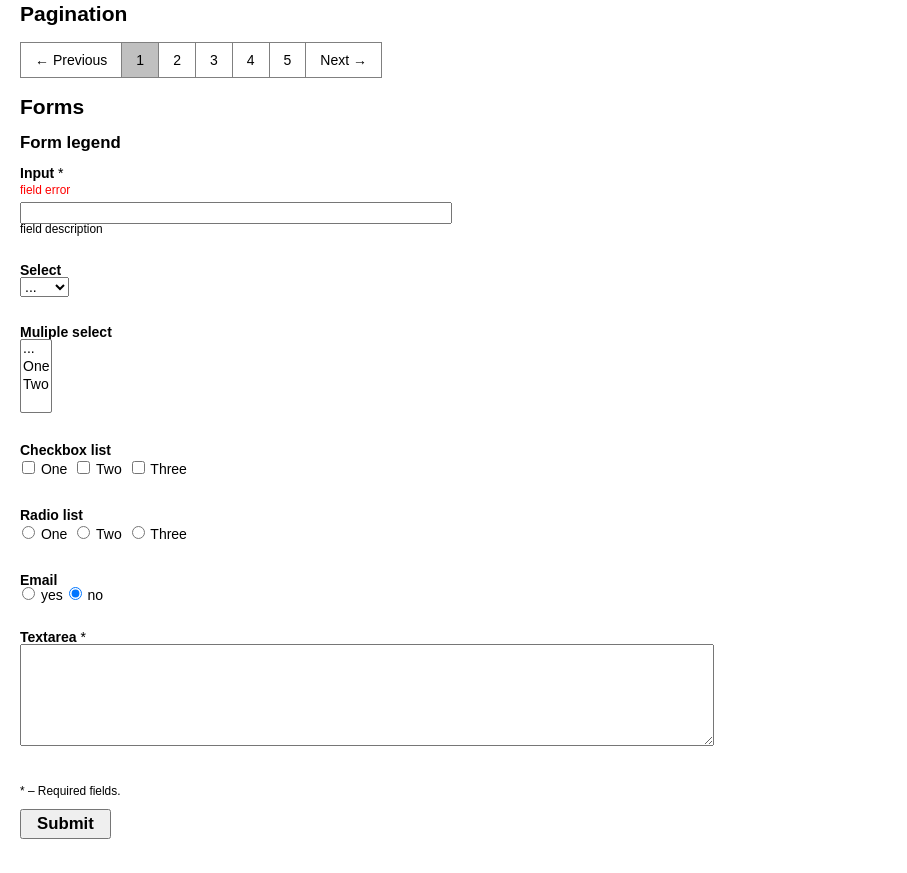
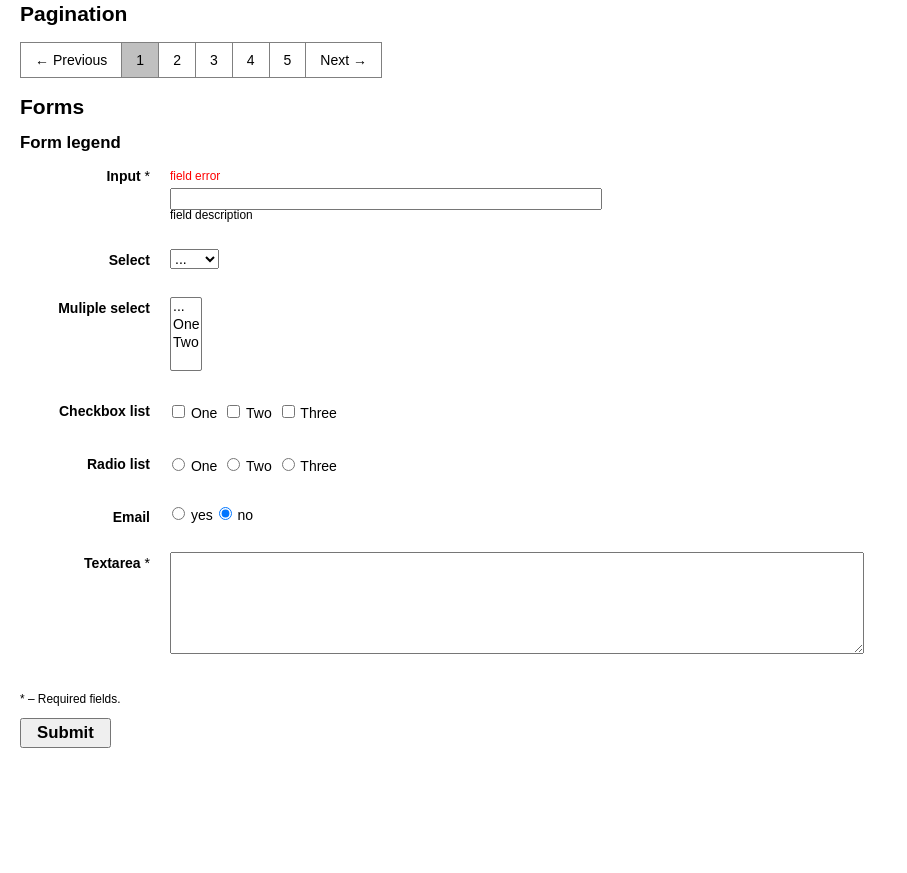
Before and after one commit to mordraug/Intecmedia.HTMLReset, a plain HTML site: page content.html in a window 1280 px wide. Shown: the part 1489-2362 px from the top of the page, without its empty margins (0-907 px from the left). After the commit the page ends 2271 px from the top, so only its background shows below. Drawn offline with nearby package versions, Linux system fonts and the light colour scheme.

Commit message:
Forms table layout

```diff
--- a/content.html
+++ b/content.html
@@ -147,7 +147,7 @@
         <h2>Forms</h2>
 
 
-        <div class="form">
+        <div class="form form-table">
           <form method="post" id="module-feedback-form-post" name="module-feedback-form-post" class="form" enctype="application/x-www-form-urlencoded">
 
             <div class="form-group" id="module-feedback-form-post-default">
@@ -256,8 +256,6 @@
                   </div>
                 </div>
 
-
-
                 <div class="form-row">
                   <div class="form-label">
                     <label for="module-feedback-form-post-textarea">Textarea</label>
@@ -270,11 +268,6 @@
 
               </div>
             </div>
-
-<script type="text/javascript" src="http://www.google.com/recaptcha/api/challenge?k=6LcT7cgSAAAAAGVlHuEeUVkN-OoYHr7hiZsnTPkT"></script>
-<script type="text/javascript" src="http://www.google.com/recaptcha/api/js/recaptcha.js"></script>
-<div id="recaptcha_widget_div" style="" class=" recaptcha_nothad_incorrect_sol recaptcha_isnot_showing_audio">
-</div>
 
             <div class="form-row">
               <p class="notice">* &ndash; Required fields.</p>
--- a/style/form.css
+++ b/style/form.css
@@ -27,23 +27,6 @@
 }
 .form-widget {
 }
-.input {
-}
-.select {
-}
-.textarea {
-}
-input[disabled],select[disabled],textarea[disabled],
-input[readonly],select[readonly],textarea[readonly]  {
-  color:#AAAAAA;
-  background-color:#EEEEEE;
-}
-
-.button {
-  font-weight:bold;
-  font-size:1.2em;
-  display:block;
-}
 .form .required {
 }
 .form .error {
@@ -59,10 +42,51 @@ input[readonly],select[readonly],textarea[readonly]  {
 .form .notice {
   font-size:0.85em;
 }
+
+.form-table {
+
+}
+.form-table .form-row:after {
+  visibility:hidden;
+  display:block;
+  font-size:0;
+  content:" ";
+  clear:both;
+  height:0;
+}
+.form-table .form-row {
+  *zoom:1;
+}
+.form-table .form-label {
+  float: left;
+  width: 130px;
+  text-align: right;
+  padding-top:0.25em;
+}
+.form-table .form-widget {
+  margin-left: 150px;
+}
+
+
+.input {
+}
+.select {
+}
+.textarea {
+}
+input[disabled],select[disabled],textarea[disabled],
+input[readonly],select[readonly],textarea[readonly]  {
+  color:#AAAAAA;
+  background-color:#EEEEEE;
+}
+.button {
+  font-weight:bold;
+  font-size:1.2em;
+  display:block;
+}
 ul.checkbox,ul.radio {
   margin:2px 0;
   display:inline-block;
-  vertical-align:middle;
   list-style:none;
 }
 ul.checkbox li,ul.radio li {
```
